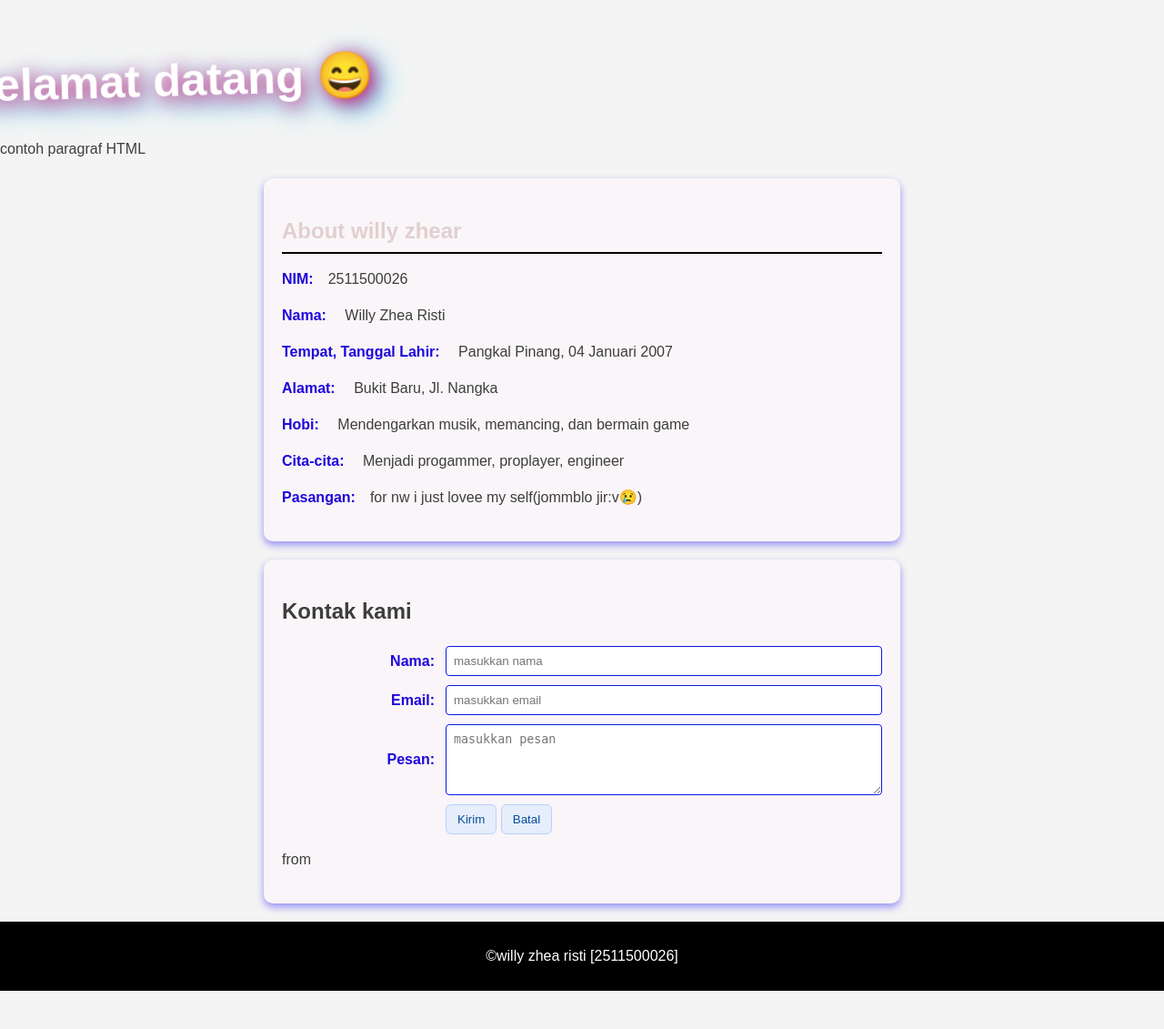
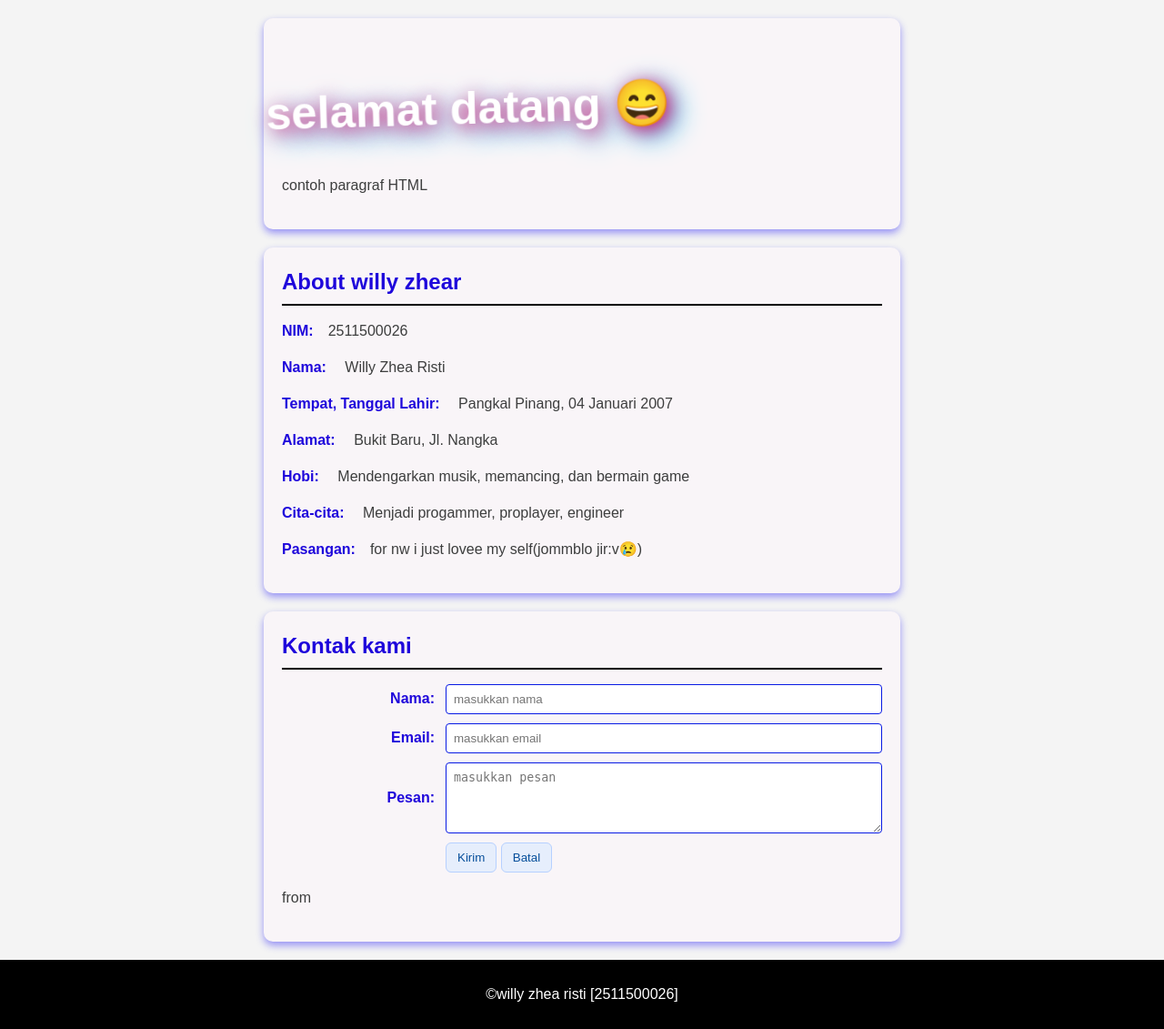
Before and after one commit to wily343/2511500026-PWD-TI1A-2526-1, a PHP site: page /pertemuan-04/index.html in a window 1280 px wide. Shown: the part 155-1286 px from the top of the page at 91% size. Before the commit the page ends 1244 px from the top, so only its background shows below. Run offline with PHP 8.4, Linux system fonts and the light colour scheme.

Commit message:
styling header

```diff
--- a/pertemuan-04/style.css
+++ b/pertemuan-04/style.css
@@ -155,6 +155,29 @@ header li a {
   text-decoration: none;
   padding: 6px 12px;
 }
+#home,
+#about,
+#contact {
+  background-color:   rgb(249, 245, 248);
+  border-radius: 10px;
+  padding: 20px;
+  max-width: 700px;
+  margin: 20px auto;
+  box-shadow: 0 4px 8px rgba(13, 1, 245, 0.402);
+}
+#home h2,
+#about h2,
+#contact h2 {
+  color: #1e06db;
+  border-bottom: 2px solid #000000;
+  padding-bottom: 6px;
+  margin-top: 0;
+  margin-bottom: 16px;
+}
+#home p{
+  text-align: justify;
+}
+
 footer {
   background: #000000;
   color: #ffffff;
```
